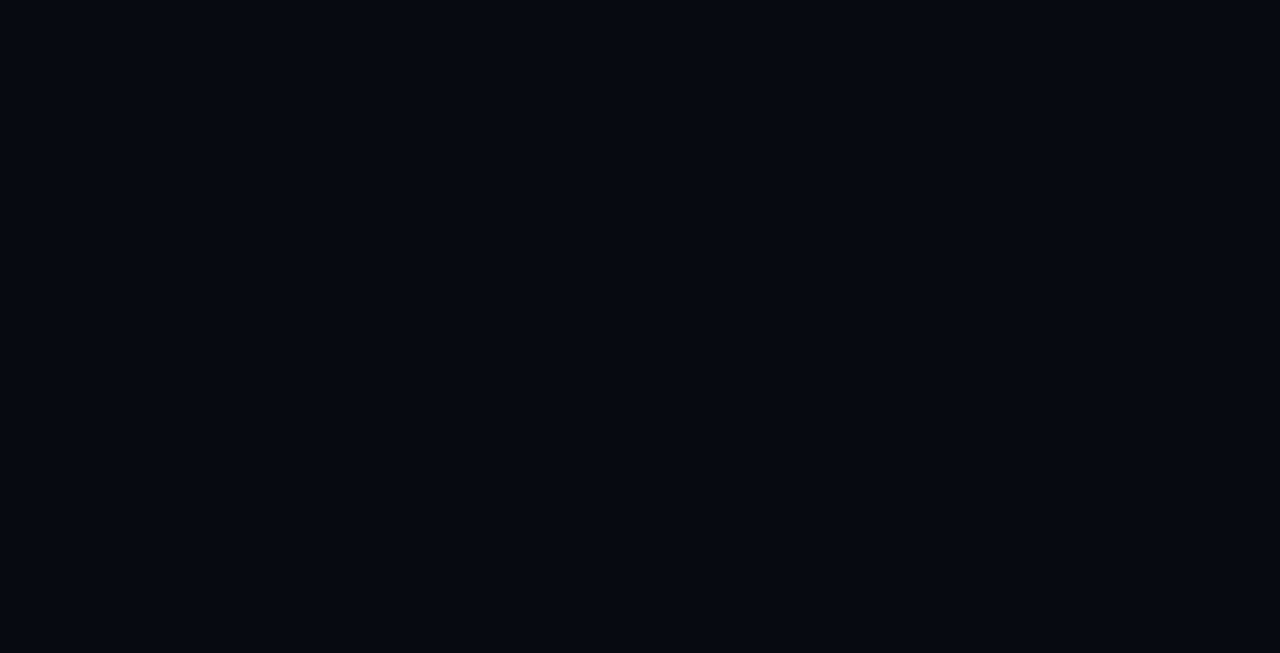
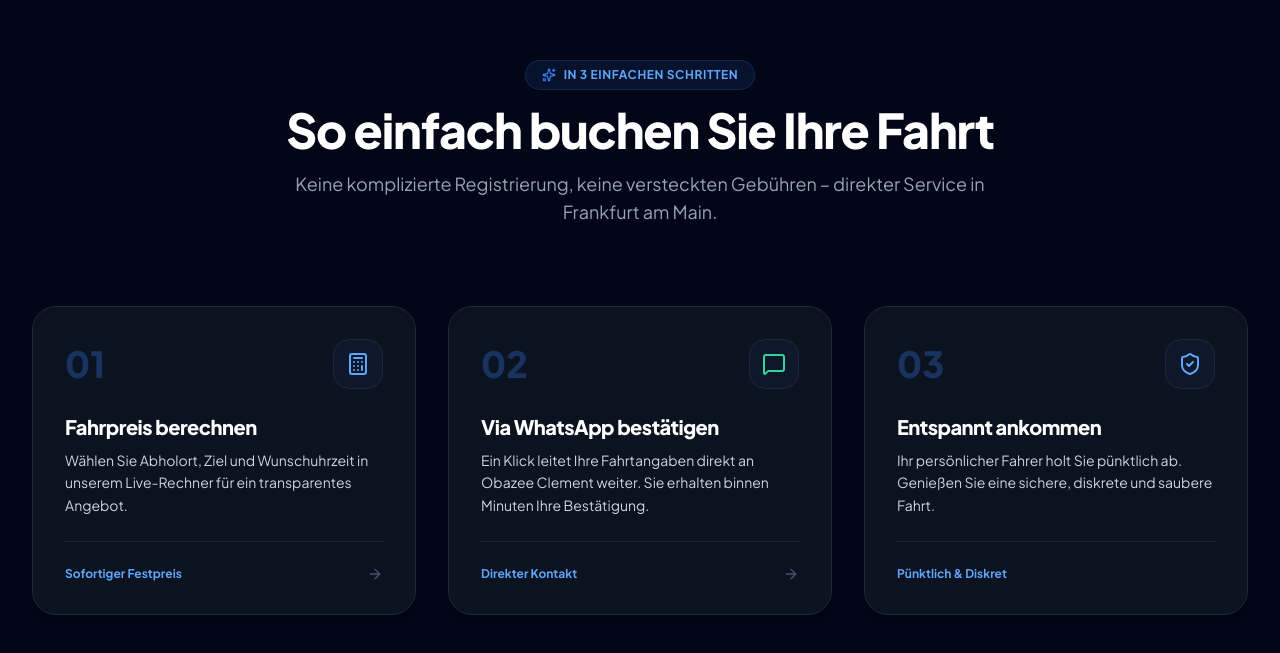
Before and after one commit to BlessedUzama/Mietwagen, a React (Vite) app: page / in a window 1280 px wide. Shown: the part 1993-2646 px from the top of the page. Before the commit the page ends 1925 px from the top, so only its background shows below. Built offline with nearby package versions, Linux system fonts and the light colour scheme.

Commit message:
feat: implement sapphire-themed how it works section

```diff
--- a/src/App.tsx
+++ b/src/App.tsx
@@ -3,6 +3,7 @@ import { Navbar } from './components/layout/Navbar';
 import { HeroSection } from './components/sections/HeroSection';
 import { RideEstimator } from './components/sections/RideEstimator';
 import { FleetShowcase } from './components/sections/FleetShowcase';
+import { HowItWorks } from './components/sections/HowItWorks';
 import { FloatingWhatsApp } from './components/common/FloatingWhatsApp';
 
 export default function App() {
@@ -12,6 +13,7 @@ export default function App() {
         <RideEstimator />
       </HeroSection>
       <FleetShowcase />
+      <HowItWorks />
     </MainLayout>
   );
 }
--- /dev/null
+++ b/src/components/sections/HowItWorks.tsx
@@ -0,0 +1,103 @@
+import React from 'react';
+import { motion } from 'framer-motion';
+import { Calculator, MessageSquare, ShieldCheck, ArrowRight, Sparkles } from 'lucide-react';
+
+interface StepData {
+  number: string;
+  title: string;
+  description: string;
+  icon: React.ReactNode;
+  highlight: string;
+}
+
+const STEPS_DATA: StepData[] = [
+  {
+    number: '01',
+    title: 'Fahrpreis berechnen',
+    description: 'Wählen Sie Abholort, Ziel und Wunschuhrzeit in unserem Live-Rechner für ein transparentes Angebot.',
+    icon: <Calculator className="w-6 h-6 text-blue-500 dark:text-blue-400" />,
+    highlight: 'Sofortiger Festpreis',
+  },
+  {
+    number: '02',
+    title: 'Via WhatsApp bestätigen',
+    description: 'Ein Klick leitet Ihre Fahrtangaben direkt an Obazee Clement weiter. Sie erhalten binnen Minuten Ihre Bestätigung.',
+    icon: <MessageSquare className="w-6 h-6 text-emerald-500 dark:text-emerald-400" />,
+    highlight: 'Direkter Kontakt',
+  },
+  {
+    number: '03',
+    title: 'Entspannt ankommen',
+    description: 'Ihr persönlicher Fahrer holt Sie pünktlich ab. Genießen Sie eine sichere, diskrete und saubere Fahrt.',
+    icon: <ShieldCheck className="w-6 h-6 text-blue-500 dark:text-blue-400" />,
+    highlight: 'Pünktlich & Diskret',
+  },
+];
+
+export const HowItWorks: React.FC = () => {
+  return (
+    <section id="how-it-works" className="relative py-20 md:py-32 bg-slate-50 dark:bg-[#020617] transition-colors duration-300">
+      <div className="max-w-7xl mx-auto px-4 sm:px-6 lg:px-8 relative z-10">
+        {/* Section Header */}
+        <div className="text-center max-w-3xl mx-auto space-y-4 mb-20">
+          <div className="inline-flex items-center gap-2 px-4 py-1.5 rounded-full bg-blue-500/10 border border-blue-500/20 text-blue-600 dark:text-blue-400 text-xs font-bold uppercase tracking-wider">
+            <Sparkles className="w-3.5 h-3.5 text-blue-500" />
+            <span>IN 3 EINFACHEN SCHRITTEN</span>
+          </div>
+
+          <h2 className="text-3xl sm:text-4xl md:text-5xl font-extrabold text-slate-900 dark:text-white tracking-tight">
+            So einfach buchen Sie Ihre Fahrt
+          </h2>
+
+          <p className="text-base sm:text-lg text-slate-600 dark:text-slate-400 font-normal leading-relaxed">
+            Keine komplizierte Registrierung, keine versteckten Gebühren – direkter Service in Frankfurt am Main.
+          </p>
+        </div>
+
+        {/* Responsive 3-Step Grid Layout */}
+        <div className="grid grid-cols-1 md:grid-cols-3 gap-8 relative">
+          {STEPS_DATA.map((step, index) => (
+            <motion.div
+              key={step.number}
+              initial={{ opacity: 0, y: 20 }}
+              whileInView={{ opacity: 1, y: 0 }}
+              viewport={{ once: true }}
+              transition={{ duration: 0.4, delay: index * 0.15 }}
+              className="relative p-8 rounded-3xl bg-white dark:bg-[#0B1220] border border-slate-200 dark:border-slate-800 shadow-xl hover:shadow-2xl flex flex-col justify-between transition-all duration-300 group"
+            >
+              <div className="space-y-6">
+                {/* Step Number & Icon Header */}
+                <div className="flex items-center justify-between">
+                  <span className="text-4xl font-black text-blue-600/20 dark:text-blue-500/30 group-hover:text-blue-600 dark:group-hover:text-blue-400 transition-colors duration-300">
+                    {step.number}
+                  </span>
+                  <div className="p-3 rounded-2xl bg-slate-100 dark:bg-slate-900 border border-slate-200/80 dark:border-slate-800">
+                    {step.icon}
+                  </div>
+                </div>
+
+                {/* Title & Description */}
+                <div className="text-left space-y-2">
+                  <h3 className="text-xl font-extrabold text-slate-900 dark:text-white tracking-tight">
+                    {step.title}
+                  </h3>
+                  <p className="text-sm text-slate-600 dark:text-slate-300 leading-relaxed">
+                    {step.description}
+                  </p>
+                </div>
+              </div>
+
+              {/* Bottom Feature Tag */}
+              <div className="pt-6 mt-6 border-t border-slate-100 dark:border-slate-800/80 flex items-center justify-between text-xs font-semibold text-slate-500 dark:text-slate-400">
+                <span className="text-blue-600 dark:text-blue-400 font-bold">{step.highlight}</span>
+                {index < STEPS_DATA.length - 1 && (
+                  <ArrowRight className="w-4 h-4 hidden md:block text-slate-400 dark:text-slate-600 group-hover:translate-x-1 transition-transform" />
+                )}
+              </div>
+            </motion.div>
+          ))}
+        </div>
+      </div>
+    </section>
+  );
+};
```
